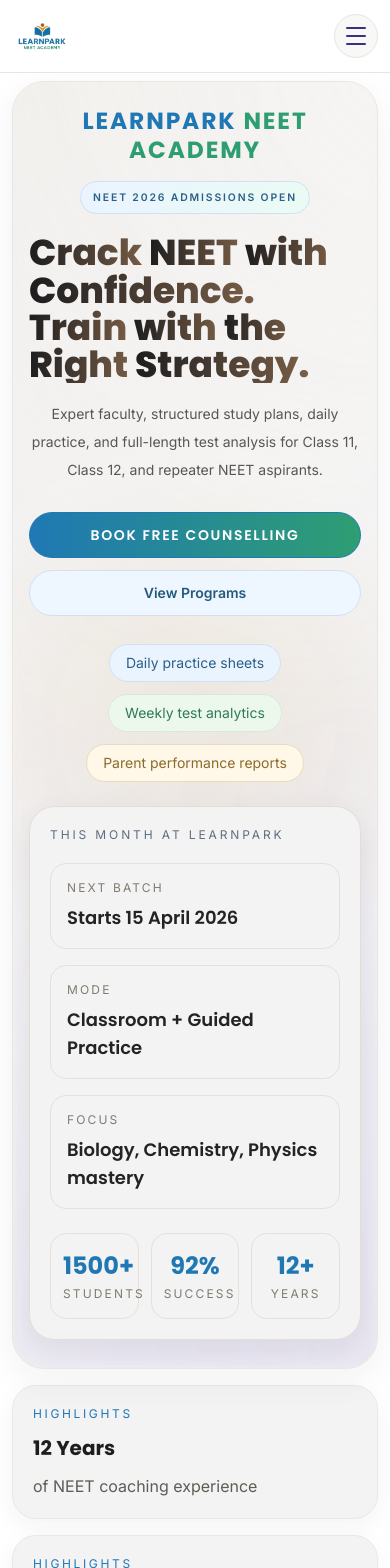
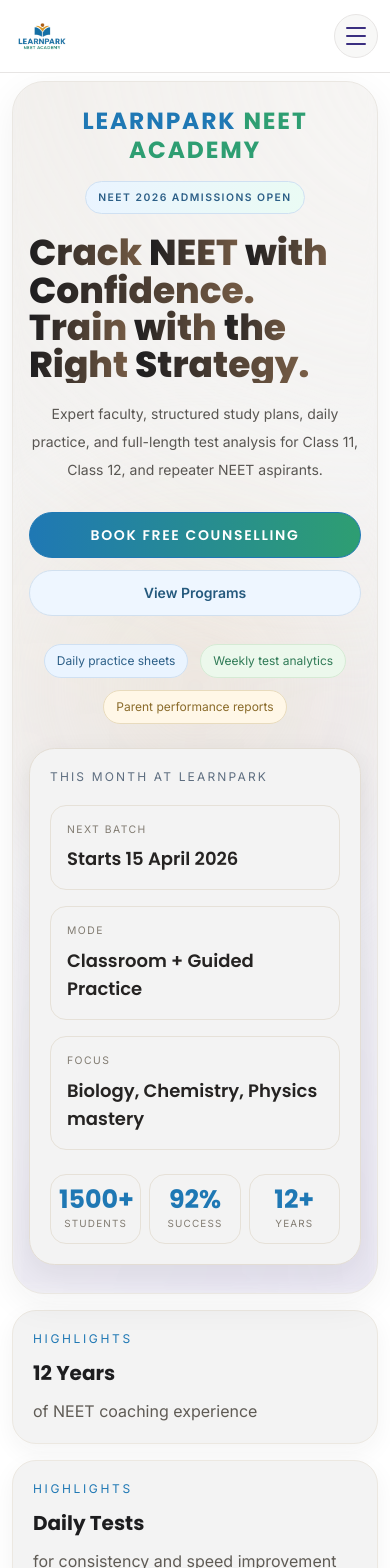
Before and after one commit to Subashav/learnpark, a React (Vite) app: page / in a window 390 px wide. Shown: the top 1568 px of the page. Built offline with nearby package versions, Linux system fonts and the light colour scheme.

Commit message:
Fix mobile overflow and refine cross-device hero responsiveness

```diff
--- a/src/AntigravityHero.jsx
+++ b/src/AntigravityHero.jsx
@@ -25,8 +25,8 @@
       </h1>
 
       <div className="relative z-10 mx-auto grid max-w-[1360px] items-center gap-6 md:min-h-[64vh] md:grid-cols-[1.12fr_0.88fr]">
-        <div className="text-center md:text-left">
-          <div className="inline-flex items-center rounded-full border border-[#CFE0F2] bg-gradient-to-r from-[#EAF4FF] to-[#EAFBF4] px-3 py-2 text-[0.65rem] font-semibold uppercase tracking-[0.18em] text-[#2C5F87] sm:px-4 sm:text-xs sm:tracking-[0.2em]">
+        <div className="min-w-0 text-center md:text-left">
+          <div className="inline-flex max-w-full items-center rounded-full border border-[#CFE0F2] bg-gradient-to-r from-[#EAF4FF] to-[#EAFBF4] px-3 py-2 text-[0.65rem] font-semibold uppercase tracking-[0.14em] text-[#2C5F87] sm:px-4 sm:text-xs sm:tracking-[0.2em]">
             NEET 2026 Admissions Open
           </div>
 
@@ -57,9 +57,9 @@
           </div>
 
           <div className="mt-7 flex flex-wrap justify-center gap-3 text-sm text-[#595652] md:justify-start">
-            <span className="rounded-full border border-[#CFE0F2] bg-[#EAF4FF] px-4 py-2 text-[#2C5F87]">Daily practice sheets</span>
-            <span className="rounded-full border border-[#D5EAD4] bg-[#ECF8EC] px-4 py-2 text-[#2F7A56]">Weekly test analytics</span>
-            <span className="rounded-full border border-[#E8DBBD] bg-[#FFF7E7] px-4 py-2 text-[#8A6B2A]">Parent performance reports</span>
+            <span className="rounded-full border border-[#CFE0F2] bg-[#EAF4FF] px-3 py-2 text-xs text-[#2C5F87] sm:px-4 sm:text-sm">Daily practice sheets</span>
+            <span className="rounded-full border border-[#D5EAD4] bg-[#ECF8EC] px-3 py-2 text-xs text-[#2F7A56] sm:px-4 sm:text-sm">Weekly test analytics</span>
+            <span className="rounded-full border border-[#E8DBBD] bg-[#FFF7E7] px-3 py-2 text-xs text-[#8A6B2A] sm:px-4 sm:text-sm">Parent performance reports</span>
           </div>
         </div>
 
@@ -67,9 +67,9 @@
           initial={{ y: 20, opacity: 0 }}
           animate={{ y: 0, opacity: 1 }}
           transition={{ duration: 3, ease: 'easeInOut' }}
-          className="w-full rounded-[1.6rem] border border-[#E3DDD4] bg-[#F3F3F3] p-5 shadow-[0_8px_28px_rgba(31,31,33,0.07)] sm:p-6 md:rounded-[2rem] md:p-8"
+          className="min-w-0 w-full rounded-[1.6rem] border border-[#E3DDD4] bg-[#F3F3F3] p-5 shadow-[0_8px_28px_rgba(31,31,33,0.07)] sm:p-6 md:rounded-[2rem] md:p-8"
         >
-          <p className="text-xs uppercase tracking-[0.24em] text-[#5E6E80]">This Month at LearnPark</p>
+          <p className="text-xs uppercase tracking-[0.18em] text-[#5E6E80] sm:tracking-[0.24em]">This Month at LearnPark</p>
           <div className="mt-5 grid gap-4">
             {[
               ['Next Batch', 'Starts 15 April 2026'],
@@ -77,21 +77,21 @@
               ['Focus', 'Biology, Chemistry, Physics mastery'],
             ].map(([label, value]) => (
               <div key={label} className="rounded-2xl border border-[#E6E1D8] bg-[#F3F3F3] p-4">
-                <p className="text-xs uppercase tracking-[0.18em] text-[#817B71]">{label}</p>
+                <p className="text-[0.65rem] uppercase tracking-[0.14em] text-[#817B71] sm:text-xs sm:tracking-[0.18em]">{label}</p>
                 <p className="mt-2 font-heading text-lg font-semibold text-[#252322] sm:text-xl">{value}</p>
               </div>
             ))}
           </div>
 
-          <div className="mt-6 grid grid-cols-3 gap-3 text-center">
+          <div className="mt-6 grid grid-cols-3 gap-2 text-center sm:gap-3">
             {[
               ['1500+', 'Students'],
               ['92%', 'Success'],
               ['12+', 'Years'],
             ].map(([value, label]) => (
-              <div key={label} className="rounded-2xl border border-[#E6E1D8] bg-[#F3F3F3] px-3 py-4">
-                <div className="font-heading text-2xl font-bold text-[#1F78B4]">{value}</div>
-                <div className="mt-1 text-xs uppercase tracking-[0.18em] text-[#817B71]">{label}</div>
+              <div key={label} className="min-w-0 rounded-2xl border border-[#E6E1D8] bg-[#F3F3F3] px-2 py-3 sm:px-3 sm:py-4">
+                <div className="font-heading text-[clamp(1.5rem,6.5vw,2rem)] font-bold leading-none text-[#1F78B4]">{value}</div>
+                <div className="mt-1 text-[0.62rem] uppercase tracking-[0.12em] text-[#817B71] sm:text-xs sm:tracking-[0.18em]">{label}</div>
               </div>
             ))}
           </div>
```
